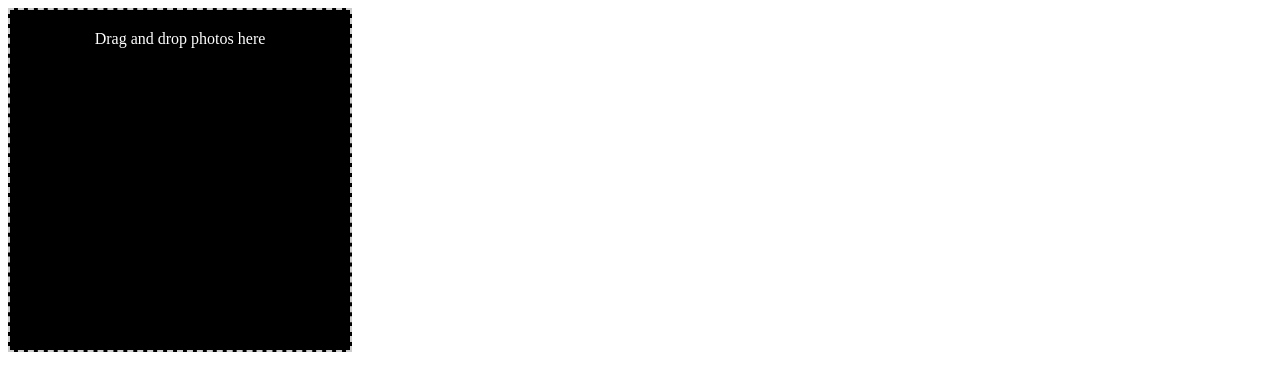
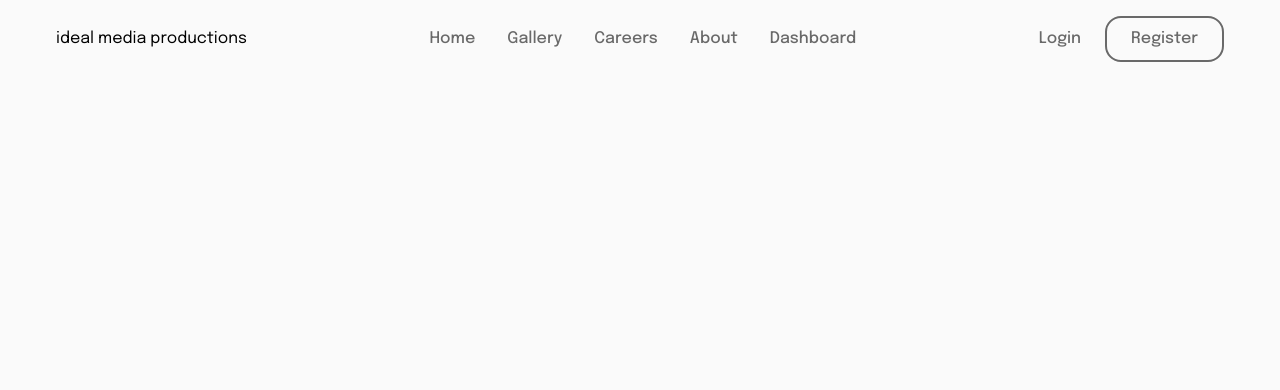
Before and after one commit to businesskaniki/ideal, a React (Create React App) app: page / in a window 1280 px wide. Shown: the top 390 px of the page. Built offline with nearby package versions, Linux system fonts and the light colour scheme.

Commit message:
built the main nav

```diff
--- a/package.json
+++ b/package.json
@@ -13,7 +13,9 @@
     "react-dnd-html5-backend": "^16.0.1",
     "react-dom": "^18.2.0",
     "react-dropzone": "^14.2.3",
+    "react-router-dom": "^6.15.0",
     "react-scripts": "5.0.1",
+    "sass": "^1.66.1",
     "three": "^0.155.0",
     "web-vitals": "^2.1.4"
   },
--- a/src/App.js
+++ b/src/App.js
@@ -1,15 +1,15 @@
 import React from 'react'
-import { DndProvider } from 'react-dnd'
-import { HTML5Backend } from 'react-dnd-html5-backend'
-import { Container } from './Dashboared/dragable/Container'
+import { BrowserRouter as Router, Route, Link } from 'react-router-dom';
+
+import Nav from './components/Nav';
 
 
 const App = () => {
   return (
     <div className="App">
-    <DndProvider backend={HTML5Backend}>
-      <Container />
-    </DndProvider>
+      <Router>
+      <Nav />
+      </Router>
   </div>
   )
 }
--- /dev/null
+++ b/src/components/Nav.jsx
@@ -0,0 +1,70 @@
+import React, { useEffect } from "react";
+import { NavLink } from "react-router-dom";
+import "./nav.scss";
+
+const Nav = () => {
+  useEffect(() => {
+    // Get DOM elements after the component has rendered
+    const menu = document.querySelector("#menu-icon");
+    const navbar = document.querySelector(".navbar__menu");
+
+    // Add a click event listener to the menu
+    menu.onclick = () => {
+      menu.classList.toggle("active");
+      navbar.classList.toggle("right-open");
+    };
+
+    // Clean up the event listeners when the component unmount
+  }, []);
+
+  return (
+    <header>
+      <nav class="navbar container">
+        <NavLink>
+        ideal media productions
+        </NavLink>
+        <div class="navbar__menu">
+          <ul class="navbar__list">
+            <li class="navbar__list-drop">
+              <NavLink>
+                Home
+              </NavLink>
+            </li>
+            <li class="navbar__list-drop">
+              <NavLink>
+                Gallery
+
+              </NavLink>
+            </li>
+            <li>
+              <NavLink>Careers</NavLink>
+            </li>
+            <li>
+              <NavLink>About</NavLink>
+            </li>
+            <li>
+              <NavLink>Dashboard</NavLink>
+            </li>
+          </ul>
+          <div class="navbar__buttons">
+            <NavLink class="navbar__buttons-login" >
+              Login
+            </NavLink>
+            <button class="navbar__buttons-register" href="#">
+              Register
+            </button>
+          </div>
+        </div>
+        <div class="demo">
+          <div id="menu-icon" class="menu">
+            <span class="bar1"></span>
+            <span class="bar2"></span>
+            <span class="bar3"></span>
+          </div>
+        </div>
+      </nav>
+    </header>
+  );
+};
+
+export default Nav;
--- /dev/null
+++ b/src/components/nav.scss
@@ -0,0 +1,372 @@
+// Font
+@import url("https://fonts.googleapis.com/css2?family=Epilogue:wght@400;500;700&display=swap");
+
+// CSS Reset
+*,
+*:before,
+*:after {
+  box-sizing: border-box;
+  margin: 0;
+  padding: 0;
+  border: 0;
+  font-size: 100%;
+  font: inherit;
+  vertical-align: baseline;
+  text-rendering: optimizeLegibility;
+  -webkit-font-smoothing: antialiased;
+  text-size-adjust: none;
+}
+
+:root {
+  --theme-light-color: hsl(0, 0%, 98%);
+  --theme-dark-color: hsl(0, 0%, 8%);
+  --text-gray-color: hsl(0, 0%, 41%);
+  --body-font: "Epilogue", sans-serif;
+}
+
+body {
+  background-color: var(--theme-light-color);
+  font-family: var(--body-font);
+  line-height: 1;
+}
+
+img {
+  width: 100%;
+}
+
+a {
+  color: inherit;
+  text-decoration: none;
+}
+
+button {
+  cursor: pointer;
+}
+
+ol,
+ul {
+  list-style: none;
+}
+
+.container {
+  max-width: 1440px;
+  margin: 0 auto;
+  padding: 0 1rem;
+
+  @media screen and (max-width: 1440px) {
+    max-width: 1200px;
+  }
+}
+
+header {
+  position: fixed;
+  width: 100%;
+  top: 0;
+  right: 0;
+  z-index: 1000;
+  background-color: var(--theme-light-color);
+}
+
+.navbar {
+  display: flex;
+  justify-content: space-between;
+  align-items: center;
+  padding: 1rem;
+  transition: all 0.5s ease;
+
+  &__menu {
+    flex-grow: 1;
+    display: flex;
+    align-items: center;
+    justify-content: space-between;
+
+    @media screen and (max-width: 1024px) {
+      position: absolute;
+      top: 100%;
+      right: -100%;
+      width: 280px;
+      min-height: calc(100vh - 78px);
+      background-color: var(--theme-light-color);
+      flex-direction: column;
+      align-items: flex-start;
+      justify-content: flex-start;
+      gap: 2rem;
+      padding: 2rem 1rem;
+      transition: all 0.5s ease;
+
+      &.right-open {
+        right: 0;
+      }
+    }
+  }
+
+  &__list {
+    display: flex;
+    justify-content: center;
+    flex-grow: 1;
+    gap: 2rem;
+
+    @media screen and (max-width: 1024px) {
+      flex-direction: column;
+      flex-grow: 0;
+    }
+
+    & li a {
+      display: flex;
+      align-items: center;
+      gap: 0.5rem;
+      font-weight: 500;
+      transition: all 0.5s ease;
+      color: var(--text-gray-color);
+
+      &:hover {
+        color: var(--theme-dark-color);
+      }
+    }
+
+    & li .arrow {
+      transition: 0.3s ease;
+
+      &.up {
+        transform: rotate(180deg);
+      }
+    }
+
+    &-drop {
+      display: inline-block;
+      position: relative;
+
+      &-menu {
+        display: none;
+        position: absolute;
+        margin-top: 1rem;
+        flex-direction: column;
+        gap: 1rem;
+        padding: 1.5rem;
+        background-color: var(--theme-light-color);
+        border-radius: 1rem;
+        box-shadow: 0 0 18px rgba(0, 0, 0, 0.122);
+        z-index: 999;
+
+        @media screen and (max-width: 1024px) {
+          position: inherit;
+          background-color: transparent;
+          box-shadow: none;
+          padding: 0.5rem 1rem;
+        }
+
+        &.open {
+          display: flex;
+        }
+        &.features {
+          right: 0;
+        }
+
+        &.company {
+          left: 0;
+          width: max-content;
+        }
+      }
+    }
+  }
+
+  &__buttons {
+    display: flex;
+    align-items: center;
+    gap: 1.5rem;
+
+    @media screen and (max-width: 1024px) {
+      width: 100%;
+      flex-direction: column;
+    }
+
+    & a {
+      color: var(--text-gray-color);
+      font-weight: 500;
+      transition: 0.3s ease;
+
+      &:hover {
+        color: var(--theme-dark-color);
+      }
+    }
+
+    &-register {
+      width: 100%;
+      font-weight: 500;
+      color: var(--text-gray-color);
+      padding: 0.8rem 1.5rem;
+      background-color: var(--theme-light-color);
+      border: 2px solid var(--text-gray-color);
+      border-radius: 1rem;
+      transition: 0.3s ease;
+
+      &:hover {
+        border: 2px solid var(--theme-dark-color);
+        color: var(--theme-dark-color);
+      }
+    }
+  }
+
+  & .menu {
+    display: none;
+    float: left;
+    transition: all 275ms ease;
+    cursor: pointer;
+
+    @media screen and (max-width: 1024px) {
+      display: block;
+    }
+
+    & span {
+      display: block;
+      width: 22px;
+      height: 4px;
+      background: #000000;
+      margin-bottom: 2px;
+      border-radius: 1px;
+      transition: all 275ms ease;
+    }
+
+    &.active {
+      transform: rotate(-45deg);
+
+      .bar1 {
+        transform: rotate(0deg) translateY(6px);
+      }
+
+      .bar2 {
+        opacity: 0;
+      }
+
+      .bar3 {
+        transform: rotate(-90deg) translateX(5px);
+      }
+    }
+  }
+}
+
+main {
+  min-height: calc(100vh - 5rem);
+  padding-top: 5rem;
+  padding-bottom: 5rem;
+  display: flex;
+  flex-direction: column;
+  justify-content: center;
+  align-items: center;
+}
+
+.section-hero {
+  display: flex;
+  gap: 2.5rem;
+  padding-top: 2rem;
+
+  @media screen and (max-width: 768px) {
+    flex-direction: column-reverse;
+    align-items: center;
+  }
+
+  &__left {
+    display: flex;
+    flex-direction: column;
+    justify-content: center;
+    gap: 3rem;
+
+    &-content {
+      display: flex;
+      flex-direction: column;
+      justify-content: center;
+      gap: 4rem;
+      flex-grow: 1;
+
+      @media screen and (max-width: 768px) {
+        align-items: center;
+        gap: 2rem;
+      }
+
+      &-header {
+        font-size: 5.5rem;
+        font-weight: 700;
+        color: var(--theme-dark-color);
+
+        @media screen and (max-width: 1200px) {
+          font-size: 4.5rem;
+        }
+        @media screen and (max-width: 768px) {
+          text-align: center;
+          font-size: 2rem;
+
+          & br {
+            display: none;
+          }
+        }
+      }
+
+      &-description {
+        font-size: 1.125rem;
+        font-weight: 500;
+        line-height: 1.5;
+        width: 65%;
+        color: var(--text-gray-color);
+
+        @media screen and (max-width: 992px) {
+          width: 100%;
+        }
+
+        @media screen and (max-width: 768px) {
+          text-align: center;
+          font-size: 1rem;
+        }
+      }
+
+      &-button {
+        padding: 1.2rem 2rem;
+        font-size: 1.2rem;
+        font-weight: 700;
+        color: var(--theme-light-color);
+        background: var(--theme-dark-color);
+        border: 1px solid var(--theme-dark-color);
+        border-radius: 1rem;
+        transition: 0.3s ease;
+
+        &:hover {
+          color: var(--theme-dark-color);
+          background-color: var(--theme-light-color);
+        }
+      }
+    }
+
+    &-clients {
+      display: flex;
+      align-items: center;
+      justify-content: flex-start;
+      gap: 2rem;
+
+      @media screen and (max-width: 992px) {
+        justify-content: center;
+        flex-wrap:wrap;
+      }
+
+      & svg {
+        width:100%;
+      }
+    }
+  }
+
+  &__right {
+    width: 60%;
+    @media screen and (max-width: 1024px) {
+      width: 100%;
+    }
+    &-desktop {
+      @media screen and (max-width: 768px) {
+        display: none;
+      }
+    }
+
+    &-mobile {
+      @media screen and (min-width: 768px) {
+        display: none;
+      }
+    }
+  }
+}
```
Also changed, not shown: src/Dashboared/dragable/DraApp.jsx (added, +16 -0 lines), src/components/compo.jsx (deleted, +0 -9 lines), src/Dashboared/mainDashboaed/DashNav.jsx (added), 1 other file (tests, documents, lock files or other folders).
